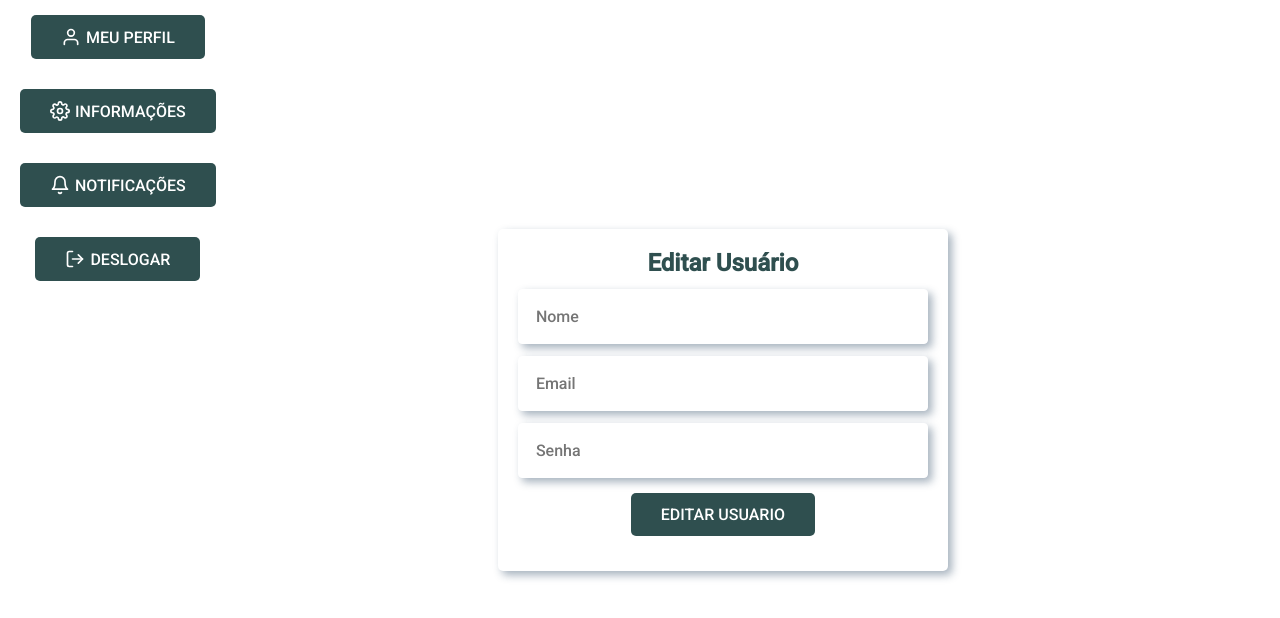
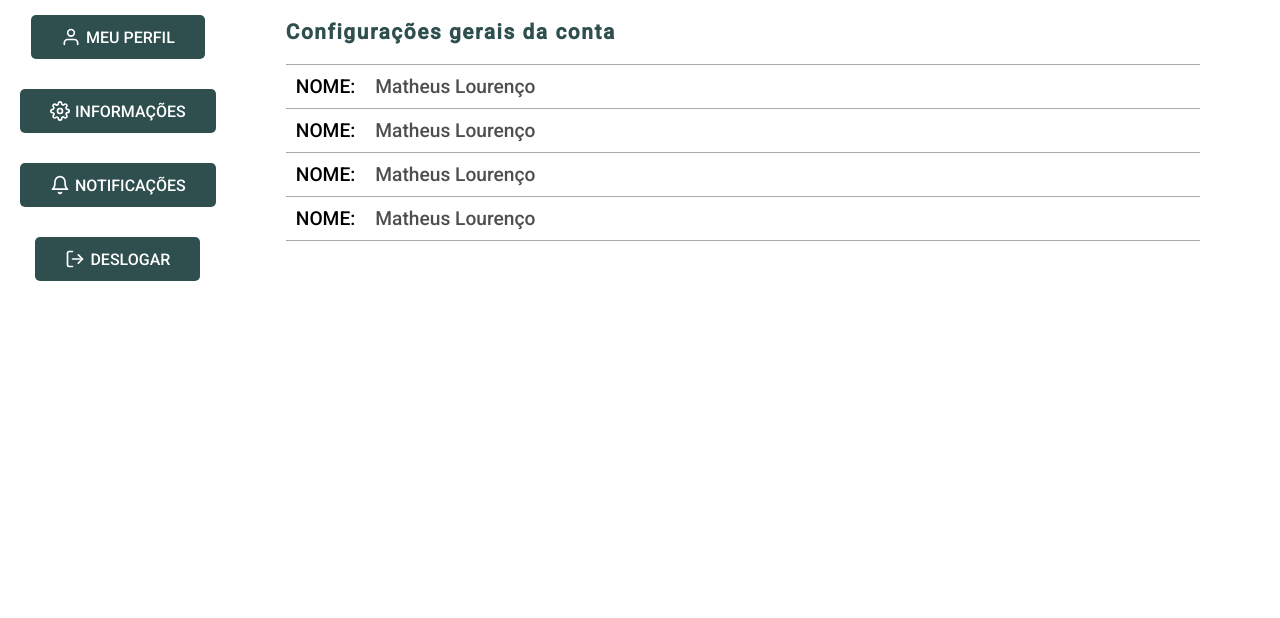
Before and after one commit to MathLouren/Rede-social, a Vue app: page /usuario/edit_user in a window 1280 px wide. Shown: the top 618 px of the page. Built offline with nearby package versions, Linux system fonts and the light colour scheme.

Commit message:
editarUser

```diff
--- a/src/App.vue
+++ b/src/App.vue
@@ -91,6 +91,7 @@ export default{
     text-align: center;
     font-size: 2.2rem;
     margin: 0px 0 30px 0;
+    color: darkslategray;
   }
 
   .form{
--- a/src/views/usuario/EditarUsuario.vue
+++ b/src/views/usuario/EditarUsuario.vue
@@ -1,27 +1,30 @@
 <template>
   <transition name="modal">
-    <section class="container_form">
-      <div class="form">
-            <nav>
-              <h2>Editar Usuário</h2>
-              <UsuarioForm />
-              <div>
-                <button class="btn editar" @click.prevent="atualizarUsuario">Editar Usuario</button>
-              </div>
-            </nav>
-        </div>
-    </section>
+    <div class="container_configs">
+      <h3>Configurações gerais da conta</h3>
+      <div class="container_infos">
+        <span>NOME:</span><p>Matheus Lourenço</p>
+      </div>
+      <div class="container_infos">
+        <span>NOME:</span><p>Matheus Lourenço</p>
+      </div>
+      <div class="container_infos">
+        <span>NOME:</span><p>Matheus Lourenço</p>
+      </div>
+      <div class="container_infos">
+        <span>NOME:</span><p>Matheus Lourenço</p>
+      </div>
+    </div>
   </transition>
 </template>
 
 <script>
-import UsuarioForm from "@/components/UsuarioForm.vue"
 import { api } from "@/services.js"
 
 export default {
   name:"UsuarioEditar",
   components:{
-    UsuarioForm
+
   },
   methods:{
     atualizarUsuario(){
@@ -37,7 +40,39 @@ export default {
 </script>
 
 <style scoped>
-  h2{
-    text-align: center;
+  h3{
+    font-size: 1.3rem;
+    letter-spacing: 0.1rem;
+    color: darkslategray;
+    padding: 20px 0;
+  }
+
+  .container_configs{
+    width: 100%;
+    margin-left: 40px;
+  }
+
+  .container_infos{
+    display: flex;
+    align-items: center;
+    gap: 20px;
+    border-top: 1px solid rgb(170, 170, 170);
+    padding: 10px;
+    cursor: pointer;
+  }
+  .container_infos:hover{
+    background-color: aliceblue;
+  }
+  .container_infos:last-child{
+    border-bottom: 1px solid rgb(170, 170, 170);
+  }
+
+  .container_infos span{
+    font-size: 1.2rem;
+  }
+
+  .container_infos p{
+    color: rgb(78, 78, 78);
+    font-size: 1.2rem;
   }
 </style>
```
Also changed, not shown: 1 other file (tests, documents, lock files or other folders).
